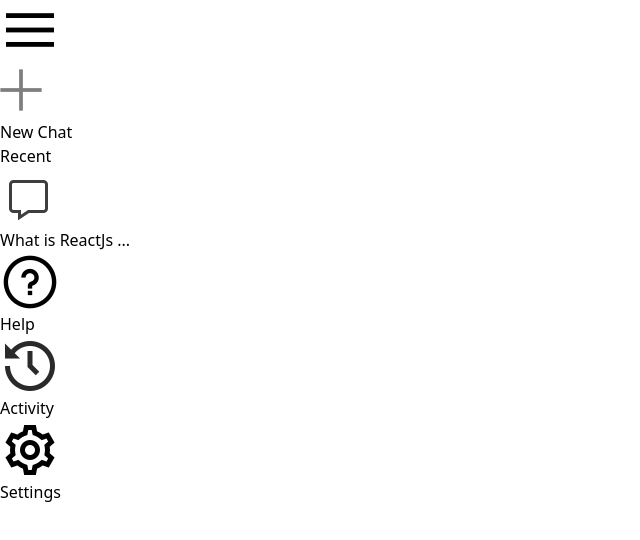
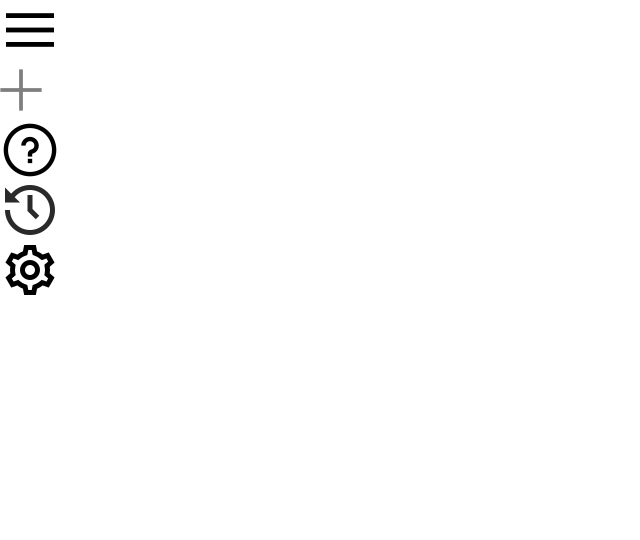
Before and after one commit to Amadeo-Frontend/ReactJs-Codex_AI, a React (Vite) app: page / in a window 1280 px wide. Shown: the top 540 px of the page, without its empty margins (0-640 px from the left). Built offline with nearby package versions, Linux system fonts and the light colour scheme.

Commit message:
add sidebar effects

```diff
--- a/index.html
+++ b/index.html
@@ -1,9 +1,15 @@
-<!doctype html>
+<!DOCTYPE html>
 <html lang="en">
   <head>
     <meta charset="UTF-8" />
     <link rel="icon" type="image/svg+xml" href="/vite.svg" />
     <meta name="viewport" content="width=device-width, initial-scale=1.0" />
+    <link rel="preconnect" href="https://fonts.googleapis.com" />
+    <link rel="preconnect" href="https://fonts.gstatic.com" crossorigin />
+    <link
+      href="https://fonts.googleapis.com/css2?family=Outfit:wght@100..900&display=swap"
+      rel="stylesheet"
+    />
     <title>Gemini Clone</title>
   </head>
   <body>
--- a/src/components/Sidebar/Sidebar.jsx
+++ b/src/components/Sidebar/Sidebar.jsx
@@ -1,38 +1,52 @@
-import {assets} from '../../assets/assets'
+import { useState } from "react";
+import { assets } from "../../assets/assets";
 
 const Sidebar = () => {
+  const [extended, setExtended] = useState(false);
+
   return (
-    <div className="sidebar min-h-screen px-6 py-4 flex flex-col justify-between bg-[#f0f4f9]">
+    <div className="sidebar min-h-screen p-6 py-4 flex flex-col justify-between bg-[#f0f4f9]">
       <div className="top">
-        <img className='menu block ml-3 w-5 cursor-pointer' src={assets.menu_icon}  alt="menu icon" />
-        <div className='new-chat mt-12 inline-flex items-center gap-3 px-3 py-4 bg-[#e6eaf1] rounded-full text-sm text-gray-500 cursor-pointer'>
-            <img className='w-5' src={assets.plus_icon} alt="plus icon" />
-            <p className='font-medium'>New Chat</p>
+        <img
+          onClick={()=>setExtended(prev=>!prev)}
+          className="menu block ml-3 w-5 cursor-pointer"
+          src={assets.menu_icon}
+          alt="menu icon"
+        />
+        <div className="new-chat mt-12 inline-flex items-center gap-3 px-3 py-4 bg-[#e6eaf1] rounded-full text-sm text-gray-500 cursor-pointer">
+          <img className="w-5" src={assets.plus_icon} alt="plus icon" />
+          {extended ? <p className="font-medium">New Chat</p> : null}
         </div>
-        <div className='recent flex flex-col'>
+        {extended ? (
+          <div className="recent flex flex-col">
             <p className="recent-title mt-8 mb-5 p-3">Recent</p>
             <div className="recent-entry flex items-center gap-3 p-3 pr-10 rounded-full text-gray-700 cursor-pointer hover:bg-[#e2e6eb]">
-                <img className='w-5' src={assets.message_icon} alt="message icon" />
-                <p>What is ReactJs ...</p>
+              <img
+                className="w-5"
+                src={assets.message_icon}
+                alt="message icon"
+              />
+              <p>What is ReactJs ...</p>
             </div>
-        </div>
+          </div>
+        ) : null}
       </div>
       <div className="bottom">
         <div className="bottom-item flex items-center gap-3 p-3 pr-10 rounded-full text-gray-700 cursor-pointer hover:bg-[#e2e6eb]">
-            <img className='w-5' src={assets.question_icon} alt="question icon" />
-            <p>Help</p>
+          <img className="w-5" src={assets.question_icon} alt="question icon" />
+          {extended ? <p>Help</p> : null}
         </div>
         <div className="bottom-item flex items-center gap-3 p-3 pr-10 rounded-full text-gray-700 cursor-pointer hover:bg-[#e2e6eb]">
-            <img className='w-5' src={assets.history_icon} alt="history icon" />
-            <p>Activity</p>
+          <img className="w-5" src={assets.history_icon} alt="history icon" />
+          {extended ? <p>Activity</p> : null}
         </div>
         <div className="bottom-item flex items-center gap-3 p-3 pr-10 rounded-full text-gray-700 cursor-pointer hover:bg-[#e2e6eb]">
-            <img className='w-5' src={assets.setting_icon} alt="setting icon" />
-            <p>Settings</p>
+          <img className="w-5" src={assets.setting_icon} alt="setting icon" />
+          {extended ? <p>Settings</p> : null}
         </div>
       </div>
     </div>
-  )
-}
+  );
+};
 
-export default Sidebar
+export default Sidebar;
--- a/src/index.css
+++ b/src/index.css
@@ -6,6 +6,8 @@
   margin: 0;
   padding: 0;
   box-sizing: border-box;
+  font-family: "Outfit", sans-serif;
+  transition: all 0.5 ease;
 }
 
 #root{
```
